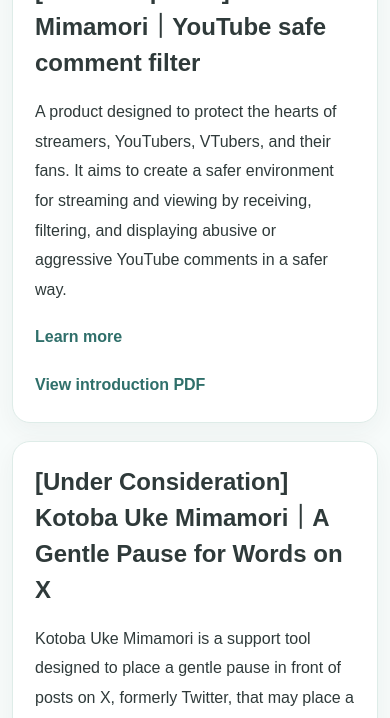
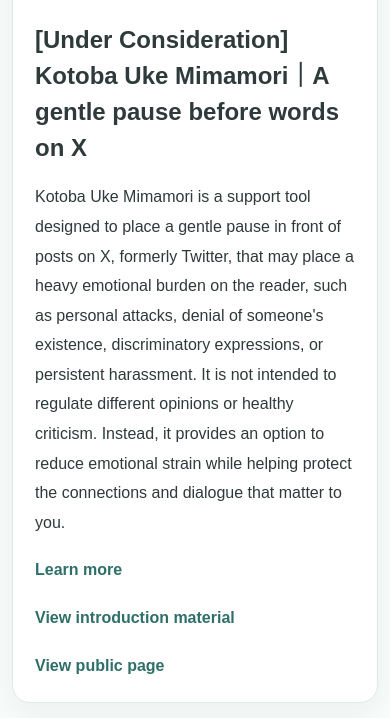
Before and after one commit to na0AaooQ/na0aaooq-portfolio-site, a plain HTML site: page en/products.html in a window 390 px wide. Shown: the part 2715-3433 px from the top of the page. Drawn offline with Linux system fonts and the light colour scheme.

Commit message:
Add Kotoba Uke Mimamori materials

```diff
--- a/assets/css/style.css
+++ b/assets/css/style.css
@@ -1664,11 +1664,13 @@
 .product-card h3 {
   margin-bottom: 16px;
   line-height: 1.5;
+  overflow-wrap: anywhere;
 }
 
 .card p,
 .product-card p {
   line-height: 1.85;
+  overflow-wrap: anywhere;
 }
 
 .card-link {
--- a/assets/data/en/products-data.js
+++ b/assets/data/en/products-data.js
@@ -52,7 +52,7 @@
     },
     {
         id: "youtube-comment-mimamori",
-        sortOrder: 40,
+        sortOrder: 45,
         status: "In Development",
         name: "Comment Mimamori",
         catch: "YouTube safe comment filter",
@@ -69,18 +69,19 @@
     },
     {
         id: "kotoba-uke-mimamori",
-        sortOrder: 45,
+        sortOrder: 40,
         status: "Under Consideration",
         name: "Kotoba Uke Mimamori",
-        catch: "A Gentle Pause for Words on X",
+        catch: "A gentle pause before words on X",
         description: "Kotoba Uke Mimamori is a support tool designed to place a gentle pause in front of posts on X, formerly Twitter, that may place a heavy emotional burden on the reader, such as personal attacks, denial of someone's existence, discriminatory expressions, or persistent harassment. It is not intended to regulate different opinions or healthy criticism. Instead, it provides an option to reduce emotional strain while helping protect the connections and dialogue that matter to you.",
-        detailUrl: "",
-        infoUrl: "",
-        infoLabel: "",
-        infoTargetBlank: false,
-        externalUrl: "",
-        imageSrc: "",
-        imageAlt: "",
+        detailUrl: "products.html#kotoba-uke-mimamori",
+        detailTargetBlank: true,
+        infoUrl: "../assets/pdf/kotoba-uke-mimamori-introduction.pdf",
+        infoLabel: "View introduction material",
+        infoTargetBlank: true,
+        externalUrl: "https://na0aaooq.github.io/kotoba-uke-mimamori-for-x/about.html",
+        imageSrc: "../assets/img/products/kotoba-uke-mimamori-thumb.png",
+        imageAlt: "Icon image for Kotoba Uke Mimamori",
         featured: true,
         published: true
     },
--- a/assets/products.js
+++ b/assets/products.js
@@ -97,7 +97,7 @@
         html +=     '<p>' + escapeHtml(item.description) + '</p>';
 
         if (item.detailUrl) {
-            html += renderLink(item.detailUrl, labels.detailLabel, false);
+            html += renderLink(item.detailUrl, labels.detailLabel, item.detailTargetBlank === true);
         }
 
         if (item.infoUrl && item.infoLabel) {
```
Also changed, not shown: assets/data/news-data.js (+8 -0 lines), assets/data/products-data.js (+10 -6 lines), en/news.html (+10 -0 lines), index.html (+6 -0 lines), assets/img/products/kotoba-uke-mimamori-thumb.png (added), 1 other file.
